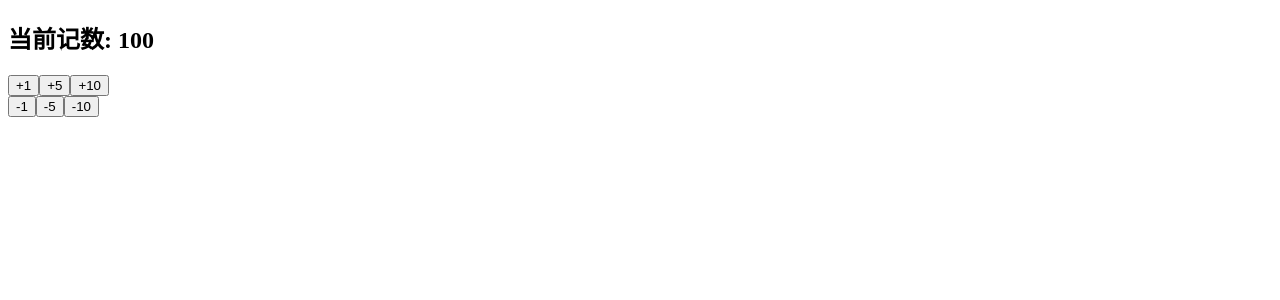
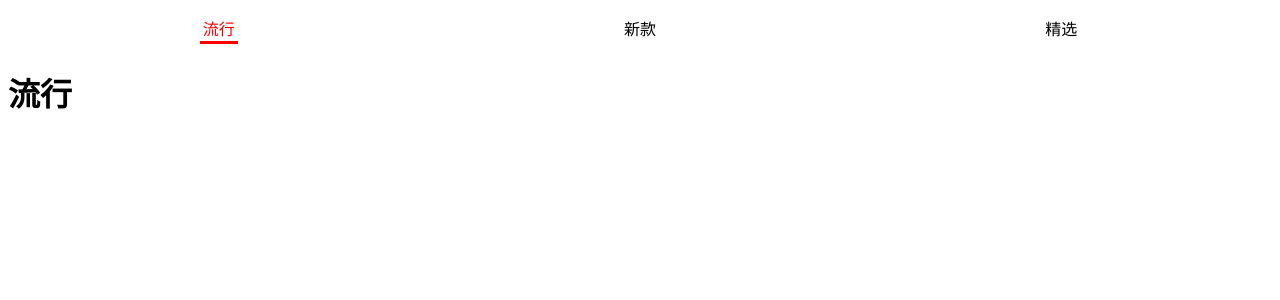
Before and after one commit to curder/react-demo, a React (Create React App) app in the folder 03-create-react-app/: page / in a window 1280 px wide. Shown: the top 300 px of the page. Built offline with nearby package versions, Linux system fonts and the light colour scheme.

Commit message:
feat: implement tab control component with dynamic titles

```diff
--- /dev/null
+++ b/03-create-react-app/src/06-component-case/App.jsx
@@ -0,0 +1,35 @@
+import React, { Component } from 'react'
+import TabControl from './TabControl';
+
+export class App extends Component {
+
+    constructor() {
+        super();
+
+        this.state = {
+            currentTab: 0,
+            titles: ['流行', '新款', '精选'],
+        }
+    }
+
+    tabChanged(currentTab) {
+        this.setState({
+            currentTab,
+        })
+    }
+
+    render() {
+        const { currentTab, titles } = this.state;
+
+        return (
+            <div>
+                <TabControl
+                    changeTab={(i) => this.tabChanged(i)}
+                    titles={titles} />
+                <h1>{titles[currentTab]}</h1>
+            </div>
+        )
+    }
+}
+
+export default App
--- /dev/null
+++ b/03-create-react-app/src/06-component-case/TabControl/index.jsx
@@ -0,0 +1,38 @@
+import React, { Component } from 'react'
+import './style.css'
+
+export class TabControl extends Component {
+    constructor() {
+        super()
+        this.state = {
+            currentIndex: 0
+        }
+    }
+
+    changeCurrentIndex(index) {
+        this.setState({
+            currentIndex: index
+        })
+
+        this.props.changeTab(index)
+    }
+
+    render() {
+        const { titles } = this.props
+        const { currentIndex } = this.state
+
+        return (
+            <div className='tab-control'>
+                {titles.map((item, index) =>
+                    <div className={`item ${currentIndex === index && 'active'}`}
+                        onClick={(e) => this.changeCurrentIndex(index)}
+                        key={index}>
+                        <span className='text'>{item}</span>
+                    </div>
+                )}
+            </div>
+        )
+    }
+}
+
+export default TabControl
--- /dev/null
+++ b/03-create-react-app/src/06-component-case/TabControl/style.css
@@ -0,0 +1,19 @@
+.tab-control {
+    display: flex;
+    align-items: center;
+    text-align: center;
+    height: 40px;
+}
+
+.tab-control .item {
+    flex: 1;
+}
+
+.tab-control .item.active {
+    color: red;
+}
+
+.tab-control .item.active .text {
+    padding: 3px;
+    border-bottom: 3px solid red;
+}
--- a/03-create-react-app/src/index.js
+++ b/03-create-react-app/src/index.js
@@ -1,7 +1,7 @@
 // 编写 React 代码，并通过 React 渲染内容
 import ReactDOM from 'react-dom/client';
 import { StrictMode } from 'react'
-import App from './05-passing-data-from-children-component-to-parent-component/App';
+import App from './06-component-case/App';
 
 ReactDOM
     .createRoot(document.querySelector("#root"))
```
Also changed, not shown: 1 other file (tests, documents, lock files or other folders).
